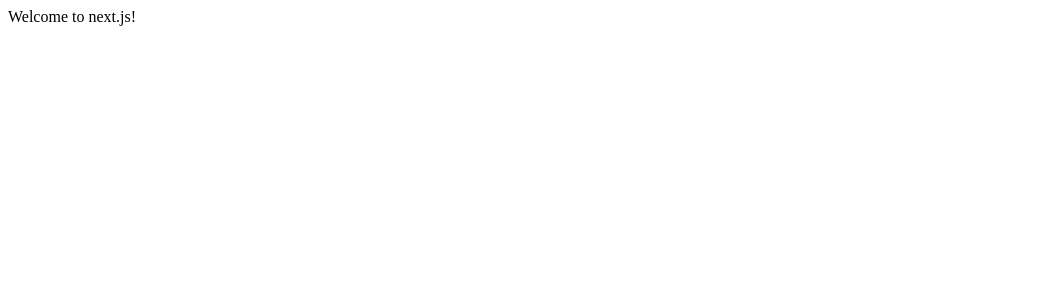
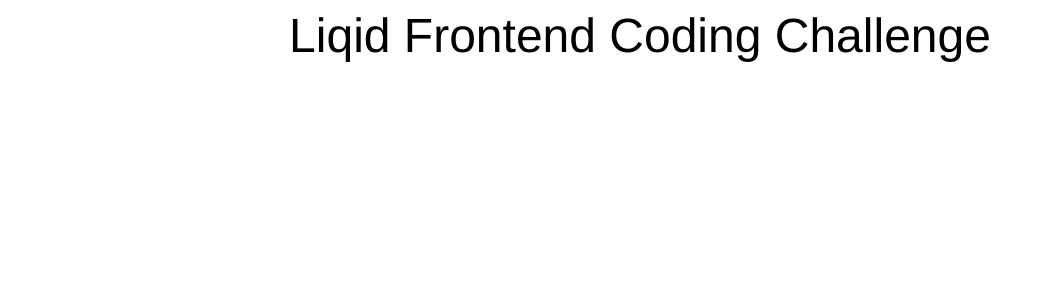
Before and after one commit to gusaiani/liqid, a Next.js app: page / in a window 1280 px wide. Shown: the top 300 px of the page, without its empty margins (0-1043 px from the left). Built offline with nearby package versions, Linux system fonts and the light colour scheme.

Commit message:
Make initial header component with styled components

```diff
--- /dev/null
+++ b/components/shared/Header/index.js
@@ -0,0 +1,12 @@
+import {Component} from 'react'
+import Container from './styles'
+
+export default class Header extends Component {
+  render() {
+    return (
+      <Container>
+        Liqid Frontend Coding Challenge
+      </Container>
+    )
+  }
+}
--- /dev/null
+++ b/components/shared/Header/styles.js
@@ -0,0 +1,7 @@
+import styled from 'styled-components'
+
+export default styled.div`
+  font-size: 48px;
+  font-family: Helvetica, Arial, Sans-Serif;
+  text-align: center;
+`
--- a/pages/index.js
+++ b/pages/index.js
@@ -1 +1,3 @@
-export default () => <div>Welcome to next.js!</div>
+import Header from '../components/shared/Header'
+
+export default () => <Header/>
```
